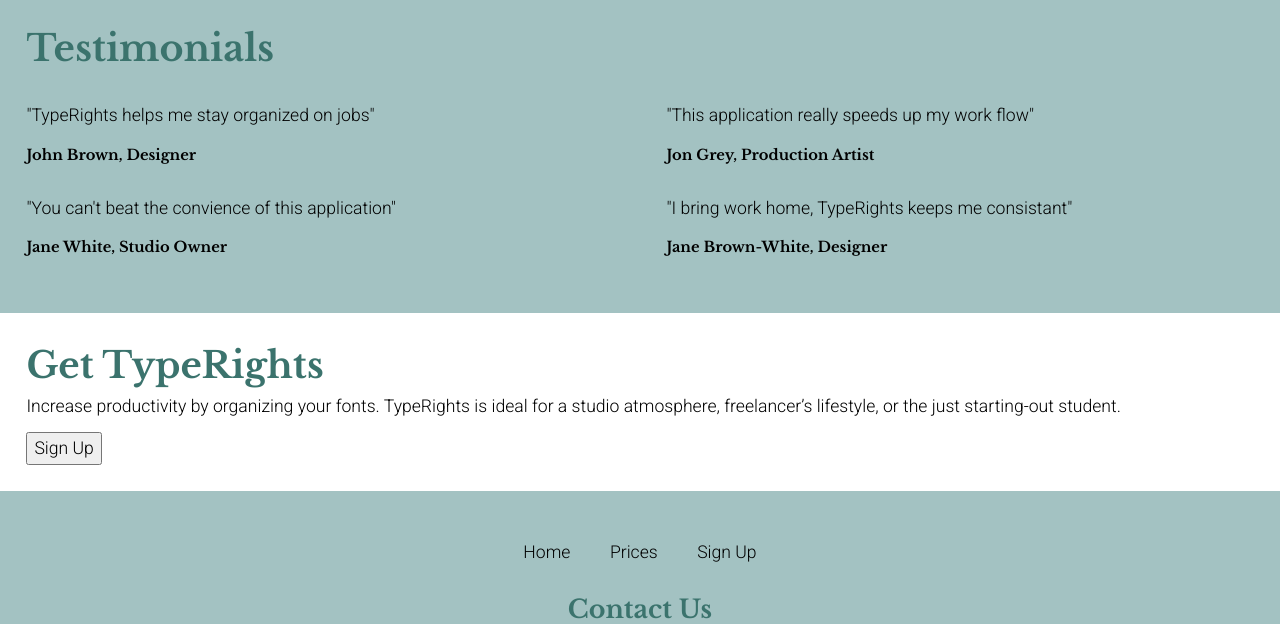
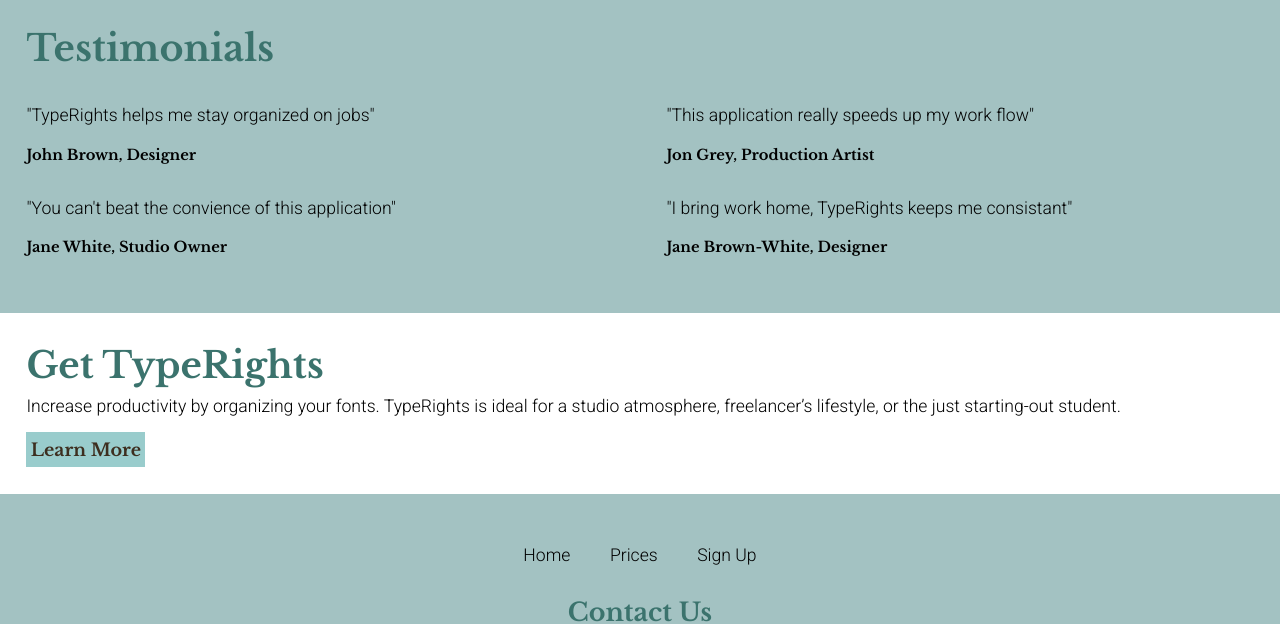
Before and after one commit to valeriebordeleau/saas, a plain HTML site: page index.html in a window 1280 px wide. Shown: the part 1085-1709 px from the top of the page. Drawn offline with nearby package versions, Linux system fonts and the light colour scheme.

Commit message:
Changed a button to a link

```diff
--- a/index.html
+++ b/index.html
@@ -112,11 +112,11 @@
 <h2 class="gutter pad-top push-0">Get TypeRights</h2>
 <p class="gutter push-0">Increase productivity by organizing your fonts. TypeRights is ideal for a studio atmosphere, freelancer’s lifestyle, or the just starting-out student.</p>
 
-<div class="pad-top-half pad-bottom gutter">
- <div class="button">
-        <a href="signup.html"><button type="signup">Sign Up</button></a>
-    </div>
-</div>
+
+  <div class="button pad-top-half pad-bottom gutter">
+     <a class="btn" href="pricing.html">Learn More</a>
+        </div>
+
 
 <footer>
 
```
